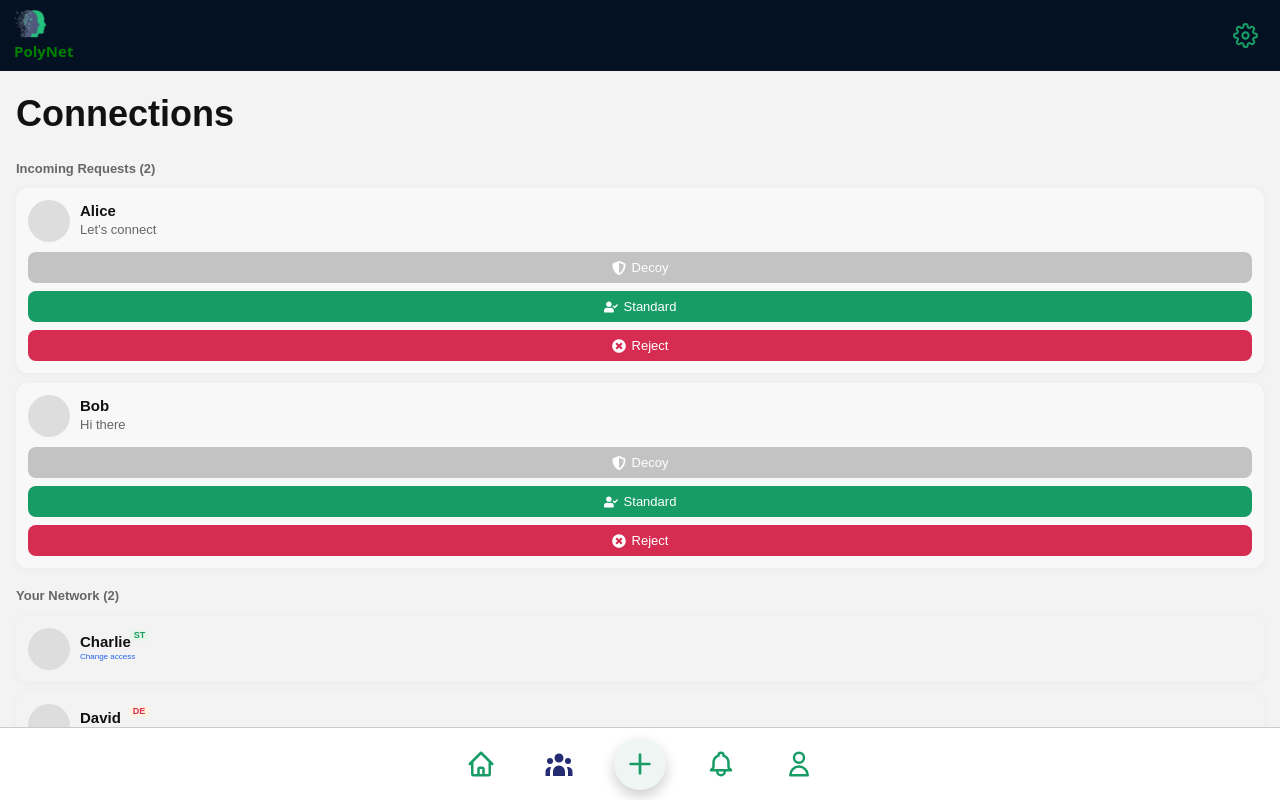
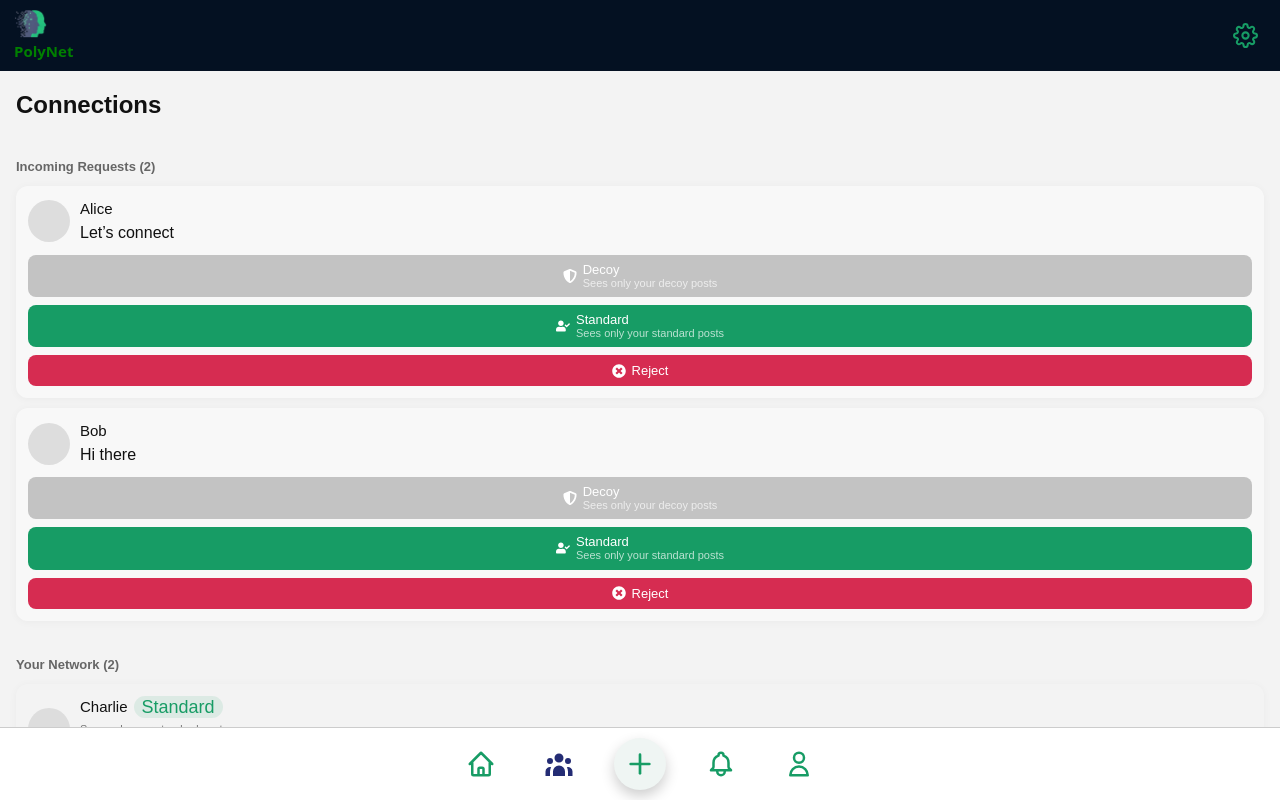
Before and after one commit to Sofiyat1/PolyNet, a React (Vite) app: page /connectionpage in a window 1280 px wide. Built offline with nearby package versions, Linux system fonts and the light colour scheme.

Commit message:
Update: ConnectionPage

```diff
--- a/src/index.css
+++ b/src/index.css
@@ -10,6 +10,7 @@
   -moz-osx-font-smoothing: grayscale;
 
   text-rendering: optimizeLegibility;
+  color-scheme: light;
 }
 
 /* GLOBAL RESET */
--- a/src/pages/ConnectionPage.css
+++ b/src/pages/ConnectionPage.css
@@ -4,36 +4,34 @@
   flex-direction: column;
   gap: 18px;
   font-family: Arial, sans-serif;
+  width: 100%;
+  box-sizing: border-box;
 }
 
 /* HEADER */
 .connection-header {
-  font-weight: 600;
-  font-size: 1.5rem;
-}
-
-/*.search-icon {
   display: flex;
   align-items: center;
   justify-content: space-between;
-
-  font-size: 18px;
-  cursor: pointer;
-
-  padding: 6px;
-  border-radius: 6px;
+  width: 100%;
 }
 
-.search-icon:hover {
-  background: #f0f0f0;
+.connection-header h2 {
+  margin: 0;
 }
-*/
+
+.header-left,
+.header-right {
+  display: flex;
+  align-items: center;
+}
 
 /* SECTION */
 .section {
   display: flex;
   flex-direction: column;
   gap: 10px;
+  margin-top: 16px;
 }
 
 .section h3 {
@@ -77,61 +75,51 @@
 }
 
 /* TEXT BLOCK */
-.text-block {
+.name-row {
   display: flex;
-  flex-direction: column;
-  gap: 2px;
+  align-items: center;
+  gap: 6px;
 }
 
-/* NAME */
 .name {
-  font-weight: 600;
   font-size: 15px;
+  font-weight: 500;
+  margin: 0;
+}
+
+.badge {
+  font-size: 11px;
+  padding: 2px 8px;
+  border-radius: 999px;
+  font-weight: 500;
   line-height: 1;
 }
 
-/* MESSAGE */
-.msg {
-  font-size: 13px;
-  color: #666;
-}
-
-/* NAME + SUPERSCRIPT */
-.name-wrapper {
-  position: relative;
-  display: inline-flex;
-  align-items: flex-start;
-}
-
-/* SUPERSCRIPT BADGE (TIGHTER NOW) */
-.badge-sup {
-  position: absolute;
-  top: -4px;
-  right: -14px;
-  font-size: 9px;
-  font-weight: 700;
-  padding: 1px 4px;
-  border-radius: 4px;
-  background: #eee;
-  line-height: 1;
-}
-
-.badge-sup.decoy {
-  background: #fff3e0;
-  color: #d62c51;
-}
-
-.badge-sup.standard {
-  background: #e8f5e9;
+/* COLORS */
+.badge.standard {
+  background: rgba(23, 156, 101, 0.1);
   color: #179c65;
 }
 
-/* CHANGE LINK */
+.badge.decoy {
+  background: rgba(180, 83, 9, 0.1);
+  color: #b45309;
+}
+
+.access-info {
+  font-size: 12px;
+  color: #777;
+  margin-top: 2px;
+}
+
 .change-link {
-  font-size: 8px;
-  color: #2563eb;
+  font-size: 12px;
+  color: #179c65;
   cursor: pointer;
+  margin-top: 4px;
+  display: inline-block;
 }
+
 
 /* BUTTONS */
 .btn-group {
@@ -150,6 +138,30 @@
 
 .btn-icon {
   font-size: 14px;
+}
+
+.btn-text {
+  display: flex;
+  flex-direction: column;
+  align-items: flex-start;
+  line-height: 1.1;
+}
+
+.btn-text small {
+  font-size: 11px;
+  opacity: 0.7;
+}
+
+.access-info {
+  font-size: 11px;
+  color: #777;
+}
+
+.modal-hint {
+  font-size: 12px;
+  color: #666;
+  text-align: center;
+  margin-bottom: 10px;
 }
 
 button {
--- a/src/pages/ConnectionPage.jsx
+++ b/src/pages/ConnectionPage.jsx
@@ -1,5 +1,5 @@
 import { useState } from "react";
-import { FiX, FiSearch, FiShield, FiCheckCircle } from "react-icons/fi";
+import { FiShield, FiCheckCircle } from "react-icons/fi";
 import "./ConnectionPage.css";
 import { FaShieldAlt, FaTimesCircle, FaUserCheck } from "react-icons/fa";
 
@@ -51,10 +51,6 @@ function ConnectionPage() {
       {/* HEADER */}
         <div className="connection-header">
           <h2>Connections</h2>
-        {/*<FiSearch
-          className="search-icon"
-          onClick={() => console.log("open search")}
-        />*/}
       </div>
 
       {/* REQUESTS */}
@@ -78,7 +74,10 @@ function ConnectionPage() {
                 onClick={() => handleAccept(req, "decoy")}
               >
                 <FaShieldAlt className="btn-icon" />
-                Decoy
+                <div className="btn-text">
+                  <span>Decoy</span>
+                  <small>Sees only your decoy posts</small>
+                </div>
               </button>
 
               <button
@@ -86,7 +85,10 @@ function ConnectionPage() {
                 onClick={() => handleAccept(req, "standard")}
               >
                 <FaUserCheck className="btn-icon" />
-                Standard
+                <div className="btn-text">
+                  <span>Standard</span>
+                  <small>Sees only your standard posts</small>
+                </div>
               </button>
 
               <button className="reject" onClick={() => handleReject(req.id)}>
@@ -97,7 +99,6 @@ function ConnectionPage() {
           </div>
         ))}
       </section>
-
       {/* CONNECTIONS */}
       <section className="section">
         <h3>Your Network ({networkCount})</h3>
@@ -106,15 +107,20 @@ function ConnectionPage() {
             <div key={conn.id} className="connection-row">
               <div className="row">
                 <div className="avatar" />
-
                 <div className="text-block">
-                <div className="name-wrapper">
+                  <div className="name-row">
                     <p className="name">{conn.name}</p>
 
-                  <span className={`badge-sup ${conn.access}`}>
-                    {conn.access === "decoy" ? "DE" : "ST"}
+                    <span className={`badge ${conn.access}`}>
+                      {conn.access === "decoy" ? "Decoy" : "Standard"}
                     </span>
                   </div>
+
+                  <p className="access-info">
+                    {conn.access === "decoy"
+                      ? "Sees only your decoy posts"
+                      : "Sees only your standard posts"}
+                  </p>
 
                   <span className="change-link" onClick={() => openModal(conn)}>
                     Change access
@@ -124,7 +130,6 @@ function ConnectionPage() {
             </div>
           ))}
       </section>
-
       {/* MODAL */}
       {activeUser && (
         <div className="modal-overlay" onClick={() => setActiveUser(null)}>
@@ -143,14 +148,20 @@ function ConnectionPage() {
                 className={selectedAccess === "decoy" ? "active" : ""}
                 onClick={() => setSelectedAccess("decoy")}
               >
-                Decoy Access
+                <div className="btn-text">
+                  <span>Decoy Access</span>
+                  <small>They will only see your decoy posts</small>
+                </div>
               </button>
 
               <button
                 className={selectedAccess === "standard" ? "active" : ""}
                 onClick={() => setSelectedAccess("standard")}
               >
-                Standard Access
+                <div className="btn-text">
+                  <span>Standard Access</span>
+                  <small>They will only see your standard posts</small>
+                </div>
               </button>
             </div>
 
```
Lines whose indentation alone changed are shown as unchanged.
